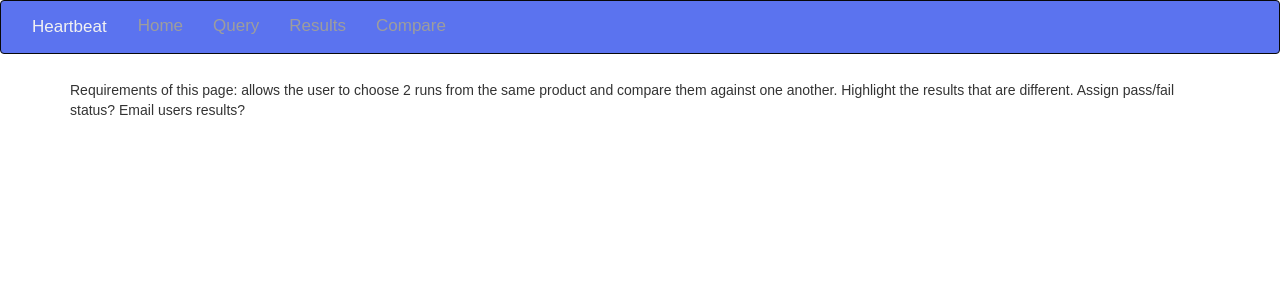
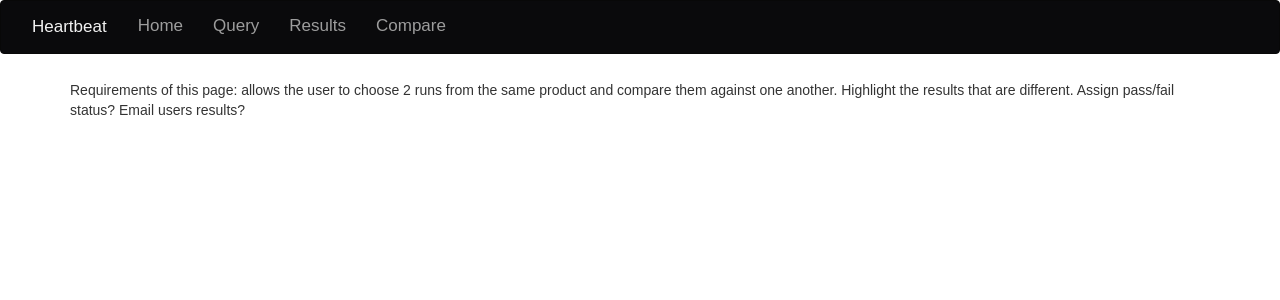
Before and after one commit to meganpetroski/cs50_final, a Flask app: page /compare in a window 1280 px wide. Shown: the top 300 px of the page. Run offline with Flask 2, Linux system fonts and the light colour scheme; some libraries are stand-ins or nearby versions.

Commit message:
playing with color

```diff
--- a/templates/layout.html
+++ b/templates/layout.html
@@ -16,7 +16,7 @@ body {
 
 .navbar {
   overflow: hidden;
-  background-color: #5B73EF;
+  background-color: #0A0A0C;
   position: fixed;
   top: 0;
   width: 100%;
```
